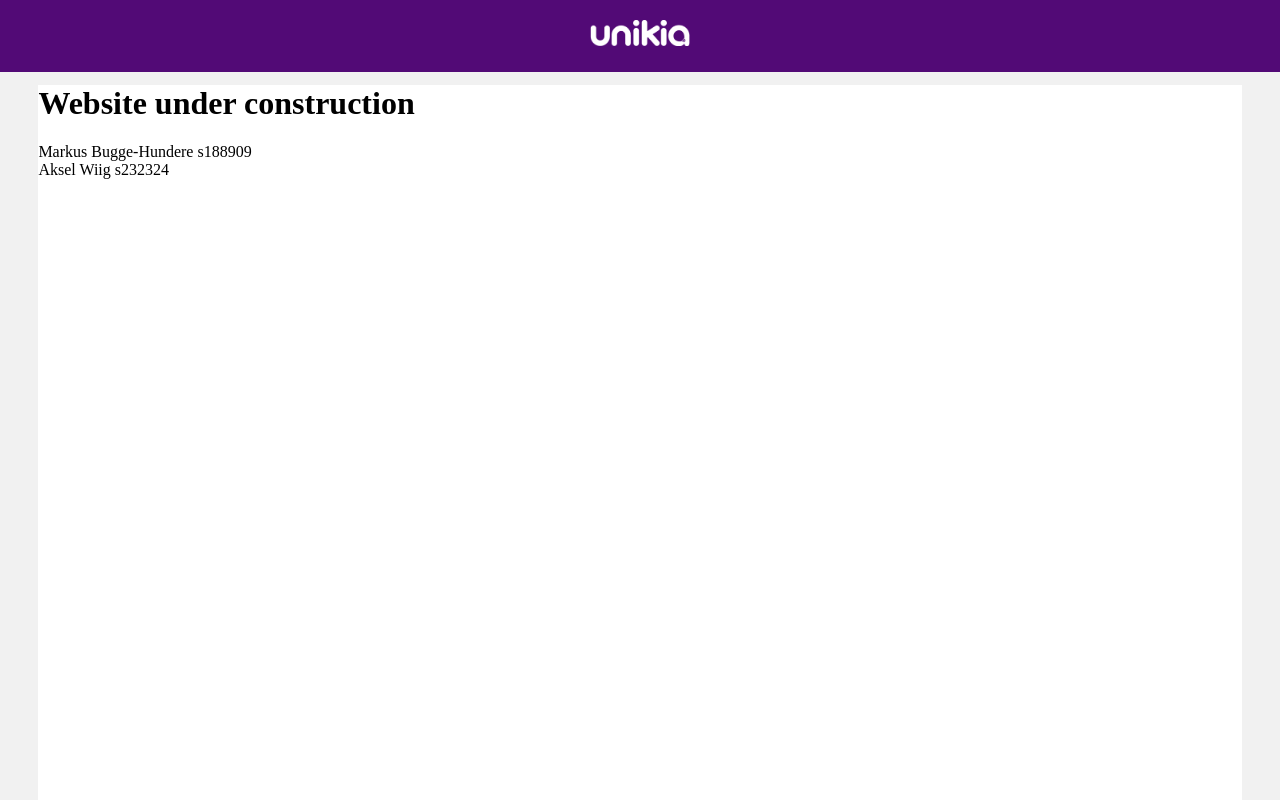
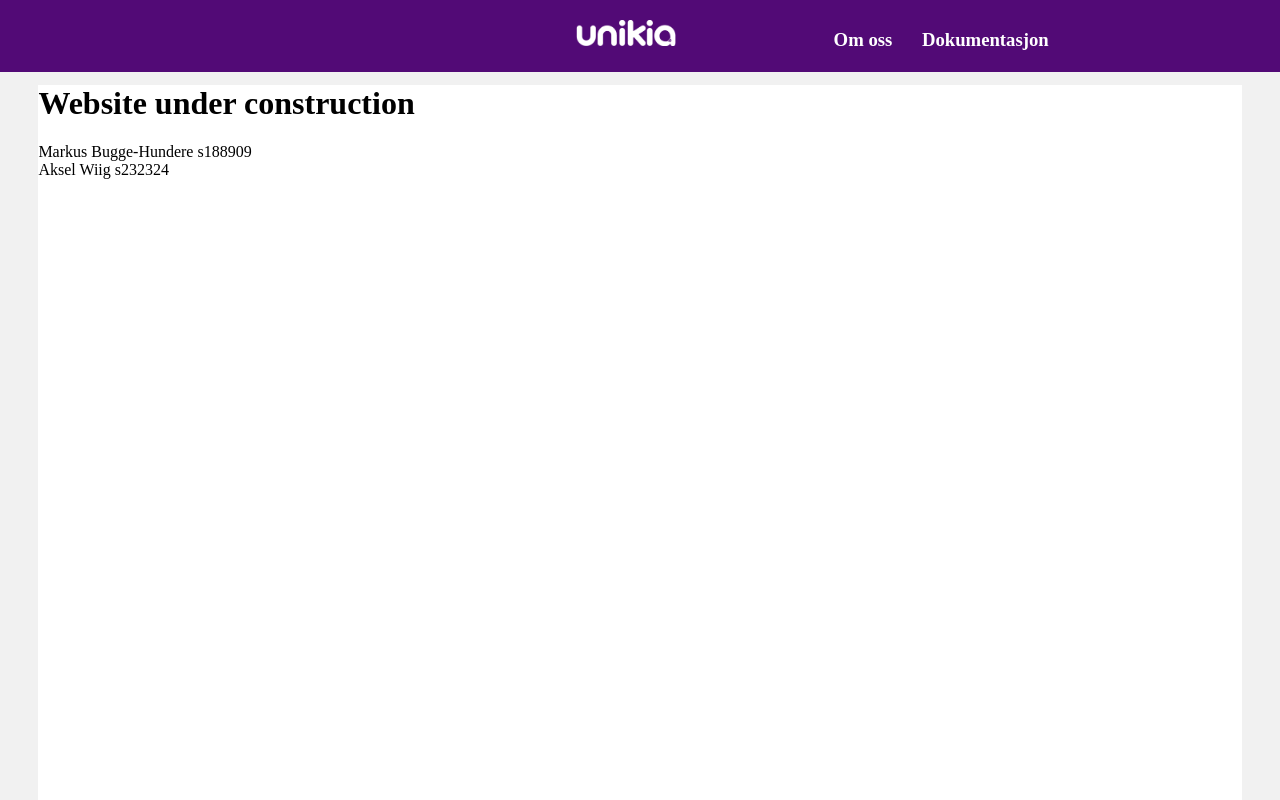
Before and after one commit to Akswii/bachelor_nettside, a website: page public_html/index.html in a window 1280 px wide. Shown: the top 800 px of the page. Drawn offline with Linux system fonts and the light colour scheme.

Commit message:
fiksa overskrifter

```diff
--- a/public_html/bachelor_css.css
+++ b/public_html/bachelor_css.css
@@ -14,6 +14,13 @@ and open the template in the editor.
     position:fixed;
     width:100%;
     top:0;
+    display: inline;
+}
+h3 {
+    display: inline;
+    margin-top: 0;
+    padding-left: 2%;
+    color: white;
 }
 
 body{
@@ -33,6 +40,8 @@ body{
 #logo {
     margin-right: auto;
     margin-left: auto;
+    padding-left: 45%;
+    padding-right: 10%;
     padding-top: 20px;
-    display: block;
+    display: inline-block;
 }
--- a/public_html/index.html
+++ b/public_html/index.html
@@ -16,6 +16,8 @@ and open the template in the editor.
         <header>
         <div class="header">
             <img src="unikia-logo.png" style="max-width: 100px" id="logo">
+            <h3>Om oss</h3>
+            <h3>Dokumentasjon</h3>
         </div>
         </header>
 
```
Also changed, not shown: 1 other file.
